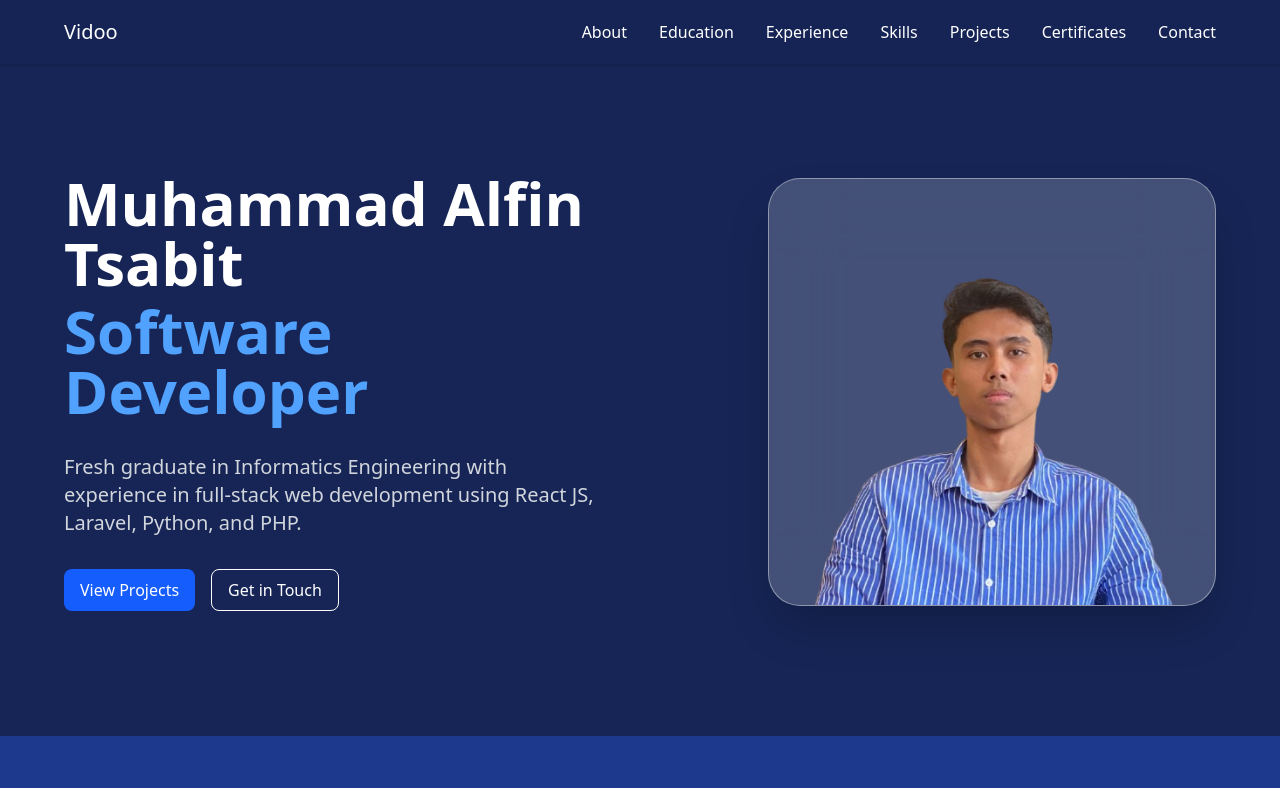
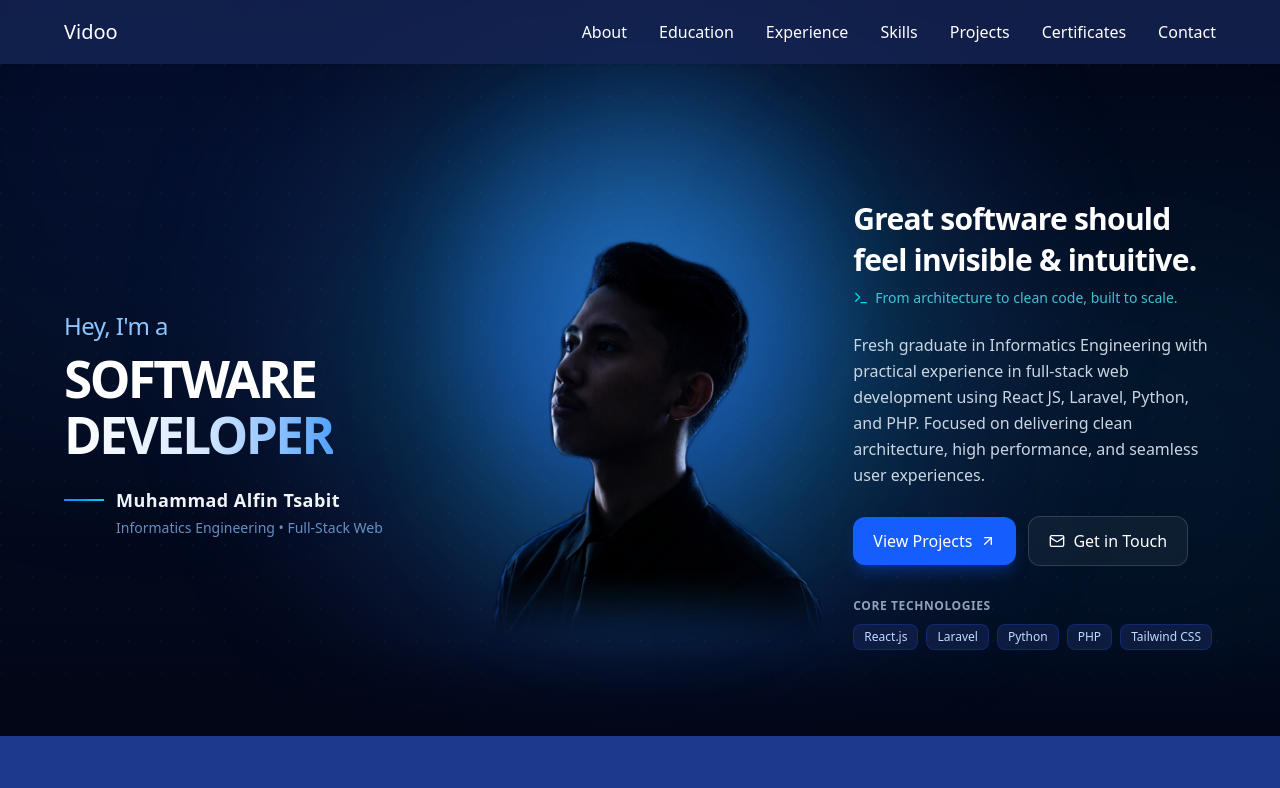
Before and after one commit to vidoonoth/personal-app, a React (Vite) app: page / in a window 1280 px wide. Shown: the top 788 px of the page. Built offline with nearby package versions, Linux system fonts and the light colour scheme.

Commit message:
feat(hero): update UI/UX with blue gradient and silhouette portrait

```diff
--- a/src/components/Hero.jsx
+++ b/src/components/Hero.jsx
@@ -1,56 +1,170 @@
 import { motion } from "framer-motion";
+import { ArrowUpRight, Mail, Sparkles, Terminal } from "lucide-react";
 
 const Hero = () => {
   return (
-    <section className="flex min-h-[calc(100vh-4rem)] items-center bg-primary px-6 pb-12 pt-24 lg:px-16 lg:pb-16 lg:pt-28">
-      <div className="container mx-auto">
+    <section className="relative min-h-[calc(100vh-4rem)] flex items-center justify-center overflow-hidden bg-[#030712] px-6 pt-24 pb-12 lg:px-12 lg:pt-28 lg:pb-0 xl:px-16">
+      {/* Dynamic Deep Blue & Black Gradient Atmosphere */}
+      {/* 1. Base Dark Midnight Tone */}
+      <div className="absolute inset-0 bg-gradient-to-b from-[#020617] via-[#040d21] to-[#020617] pointer-events-none" />
+
+      {/* 2. Core Radial Glow directly behind Alfin's silhouette - Matching reference composition */}
+      <div
+        className="absolute top-[45%] left-1/2 -translate-x-1/2 -translate-y-1/2 w-[550px] h-[550px] sm:w-[700px] sm:h-[700px] lg:w-[850px] lg:h-[850px] rounded-full pointer-events-none blur-3xl opacity-95"
+        style={{
+          background:
+            "radial-gradient(circle at 50% 50%, rgba(37, 99, 235, 0.65) 0%, rgba(14, 116, 144, 0.45) 30%, rgba(30, 58, 138, 0.25) 55%, transparent 75%)",
+        }}
+      />
+
+      {/* 3. Intense Inner Spotlight behind the head */}
+      <div
+        className="absolute top-[38%] left-1/2 -translate-x-1/2 -translate-y-1/2 w-[300px] h-[300px] sm:w-[420px] sm:h-[420px] rounded-full pointer-events-none blur-2xl opacity-80"
+        style={{
+          background:
+            "radial-gradient(circle, rgba(56, 189, 248, 0.4) 0%, rgba(37, 99, 235, 0.2) 60%, transparent 100%)",
+        }}
+      />
+
+      {/* 4. Ambient Vignette Lighting */}
+      <div className="absolute -top-24 -left-20 w-[450px] h-[450px] rounded-full bg-blue-600/10 blur-[130px] pointer-events-none" />
+      <div className="absolute top-1/3 -right-20 w-[450px] h-[450px] rounded-full bg-cyan-500/10 blur-[140px] pointer-events-none" />
+
+      {/* 5. Subtle Technical Grid Pattern */}
+      <div
+        className="absolute inset-0 opacity-[0.035] pointer-events-none"
+        style={{
+          backgroundImage:
+            "radial-gradient(circle at 1px 1px, #93c5fd 1px, transparent 0)",
+          backgroundSize: "32px 32px",
+        }}
+      />
+
+      {/* 6. Deep bottom fade into next section */}
+      <div className="absolute bottom-0 left-0 right-0 h-24 bg-gradient-to-t from-[#020617] to-transparent pointer-events-none z-0" />
+
+      {/* Content Grid */}
+      <div className="container relative z-10 mx-auto max-w-7xl">
+        <div className="grid grid-cols-1 items-center gap-8 lg:grid-cols-12 lg:gap-4 xl:gap-8">
+
+          {/* LEFT COLUMN: Punchy Bold Typography */}
           <motion.div
-          initial={{ opacity: 0, y: 20 }}
-          animate={{ opacity: 1, y: 0 }}
-          transition={{ duration: 0.5 }}
+            initial={{ opacity: 0, x: -30 }}
+            animate={{ opacity: 1, x: 0 }}
+            transition={{ duration: 0.7, ease: "easeOut" }}
+            className="flex flex-col justify-center lg:col-span-4 text-left z-20"
           >
-          <div className="grid grid-cols-1 items-center gap-12 lg:grid-cols-2 lg:gap-20">
-            <div className="flex flex-col lg:order-1">
-              <div className="max-w-xl">
-                <p className="mb-2 text-[32px] font-bold text-white lg:mb-8 lg:text-6xl">
+            {/* Top Greeting */}
+            <p className="text-blue-300 font-medium text-lg sm:text-xl lg:text-2xl tracking-tight mb-2">
+              Hey, I'm a
+            </p>
+
+            {/* Massive Bold Title - Exactly matching reference weight */}
+            <h1 className="text-5xl sm:text-6xl md:text-7xl lg:text-[66px] xl:text-[80px] font-black text-white tracking-tighter leading-[0.9] uppercase">
+              Software<br />
+              <span className="text-transparent bg-clip-text bg-gradient-to-r from-white via-blue-100 to-blue-400">
+                Developer
+              </span>
+            </h1>
+
+            {/* Name & Title Accent */}
+            <div className="mt-6 flex items-center gap-3">
+              <div className="h-0.5 w-10 bg-gradient-to-r from-blue-500 to-cyan-400" />
+              <p className="text-base sm:text-lg font-bold text-slate-100 tracking-wide">
                 Muhammad Alfin Tsabit
-                  <span className="block text-blue-400 lg:mt-2">
-                    Software Developer
-                  </span>
               </p>
-                <p className="mb-6 text-lg text-gray-300 sm:text-xl lg:mb-8">
-                  Fresh graduate in Informatics Engineering with experience in
-                  full-stack web development using React JS, Laravel, Python,
-                  and PHP.
+            </div>
+            <p className="mt-1 text-xs sm:text-sm text-blue-300/70 font-medium pl-13">
+              Informatics Engineering • Full-Stack Web
             </p>
-                <div className="flex flex-wrap gap-4">
-                  <a
-                    href="#projects"
-                    className="btn btn-primary flex items-center gap-2"
+          </motion.div>
+
+          {/* CENTER COLUMN: Portrait Cutout with Blue Backlight */}
+          <motion.div
+            initial={{ opacity: 0, scale: 0.95, y: 20 }}
+            animate={{ opacity: 1, scale: 1, y: 0 }}
+            transition={{ duration: 0.8, delay: 0.15, ease: "easeOut" }}
+            className="relative flex items-center justify-center lg:col-span-4 z-10"
           >
-                    View Projects
-                  </a>
-                  <a
-                    href="#contact"
-                    className="btn btn-outline border-white text-white hover:bg-white hover:text-black"
-                  >
-                    Get in Touch
-                  </a>
-                </div>
-              </div>
-            </div>
+            {/* Ambient Backlight Halo directly centered on head/torso */}
+            <div className="absolute inset-0 -top-6 mx-auto w-[90%] h-[90%] rounded-full bg-blue-500/25 blur-3xl -z-10 pointer-events-none" />
 
-            <div className="mt-8 hidden justify-center lg:order-2 lg:mt-0 lg:flex lg:justify-end">
+            <div className="relative w-full max-w-[340px] sm:max-w-[400px] md:max-w-[450px] lg:max-w-[500px]">
               <img
-                src="/alfin.png"
-                alt="Alfin profile"
-                className="w-full max-w-xs rounded-4xl border border-white/40 bg-white/20 object-cover shadow-2xl backdrop-blur-2xl md:max-w-sm lg:max-w-md"
-                loading="lazy"
+                src="/alfin2.png"
+                alt="Muhammad Alfin Tsabit - Software Developer"
+                className="w-full h-auto object-contain select-none transition-transform duration-500 hover:scale-[1.02]"
+                loading="eager"
                 decoding="async"
               />
             </div>
+          </motion.div>
+
+          {/* RIGHT COLUMN: Statement, Bio & CTAs */}
+          <motion.div
+            initial={{ opacity: 0, x: 30 }}
+            animate={{ opacity: 1, x: 0 }}
+            transition={{ duration: 0.7, delay: 0.3, ease: "easeOut" }}
+            className="flex flex-col justify-center lg:col-span-4 z-20 space-y-6 text-left lg:py-12"
+          >
+            {/* Statement / Philosophy matching reference right side */}
+            <div>
+              <h2 className="text-2xl sm:text-3xl lg:text-[26px] xl:text-[30px] font-bold text-white tracking-tight leading-snug">
+                Great software should feel invisible & intuitive.
+              </h2>
+              <p className="mt-2 text-xs sm:text-sm font-medium text-cyan-300/80 flex items-center gap-1.5">
+                <Terminal className="w-4 h-4 text-cyan-400 shrink-0" />
+                From architecture to clean code, built to scale.
+              </p>
+            </div>
+
+            {/* Description & Bio */}
+            <p className="text-sm sm:text-base text-slate-300 leading-relaxed font-normal">
+              Fresh graduate in Informatics Engineering with practical experience in
+              full-stack web development using React JS, Laravel, Python, and PHP.
+              Focused on delivering clean architecture, high performance, and seamless user experiences.
+            </p>
+
+            {/* Action Buttons */}
+            <div className="flex flex-wrap items-center gap-3 pt-1">
+              <a
+                href="#projects"
+                className="group inline-flex items-center gap-2 px-5 py-3 rounded-xl font-semibold text-white bg-blue-600 hover:bg-blue-500 shadow-lg shadow-blue-600/30 hover:shadow-blue-500/50 hover:-translate-y-0.5 active:translate-y-0 transition-all duration-200"
+              >
+                <span>View Projects</span>
+                <ArrowUpRight className="w-4 h-4 transition-transform group-hover:translate-x-0.5 group-hover:-translate-y-0.5" />
+              </a>
+
+              <a
+                href="#contact"
+                className="inline-flex items-center gap-2 px-5 py-3 rounded-xl font-semibold text-slate-200 hover:text-white bg-white/5 hover:bg-white/10 border border-white/15 hover:border-white/30 backdrop-blur-md hover:-translate-y-0.5 active:translate-y-0 transition-all duration-200"
+              >
+                <Mail className="w-4 h-4" />
+                <span>Get in Touch</span>
+              </a>
+            </div>
+
+            {/* Tech Stack Pills */}
+            <div className="pt-2">
+              <p className="text-xs uppercase tracking-wider text-slate-400 font-semibold mb-2.5">
+                Core Technologies
+              </p>
+              <div className="flex flex-wrap gap-2 text-xs">
+                {["React.js", "Laravel", "Python", "PHP", "Tailwind CSS"].map(
+                  (tech) => (
+                    <span
+                      key={tech}
+                      className="px-2.5 py-1 rounded-lg bg-blue-950/60 border border-blue-800/40 text-blue-200 font-medium backdrop-blur-sm"
+                    >
+                      {tech}
+                    </span>
+                  )
+                )}
+              </div>
             </div>
           </motion.div>
+
+        </div>
       </div>
     </section>
   );
```
Also changed, not shown: public/alfin2.png (added). Lines whose indentation alone changed are shown as unchanged.
